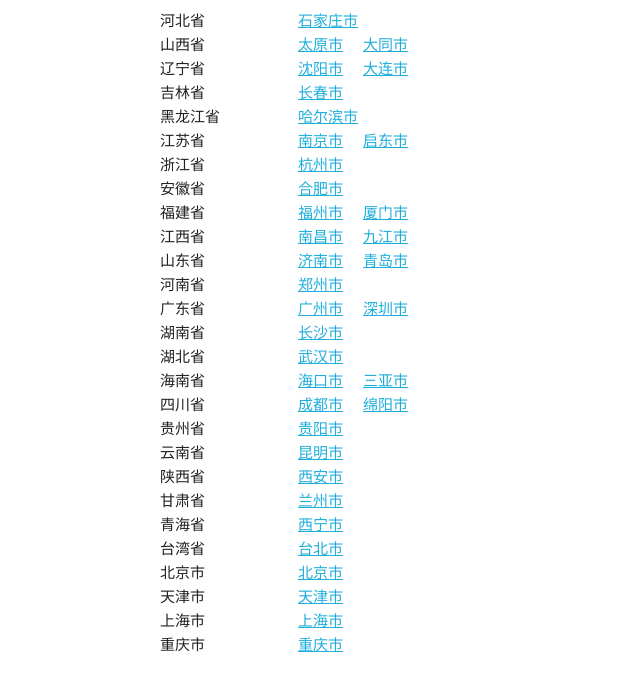
After one commit to vinkenvvt1/weather, a PHP site: page /map.html in a window 1280 px wide. The commit adds this page. Shown: the top 691 px of the page, without its empty margins (0-640 px from the left). Run offline with PHP 8.4, Linux system fonts and the light colour scheme.

Commit message:
Add files via upload

```diff
--- a/index.php
+++ b/index.php
@@ -11,8 +11,7 @@ img {width:36px;}
 </head>
 <body>
   <div class="container">
-  <a class="button" href="?citycode=101190507">启东</a>
-  <a class="button" href="?citycode=101010100">北京</a>
+  <a class="button" href="map.html">选择城市</a>
   <a class="button" style="float:right" href="citycode_all.json">城市代码</a>
   <br>
 <?php date_default_timezone_set("Asia/Shanghai"); ?>
--- /dev/null
+++ b/map.html
@@ -0,0 +1,69 @@
+<!doctype html>
+<html>
+<head>
+<meta charset="utf-8">
+<link rel="stylesheet" href="skeleton.css">
+<style>
+.columns {margin-left:0;}
+.columns a {margin:0 10px;}
+</style>
+</head>
+<body>
+<div class="container">
+  <div class="two columns">河北省</div>
+  <div class="ten columns"><a href="index.php?citycode=101090101">石家庄市</a></div>
+  <div class="two columns">山西省</div>
+  <div class="ten columns"><a href="index.php?citycode=101100101">太原市</a><a href="index.php?citycode=101100201">大同市</a></div>
+  <div class="two columns">辽宁省</div>
+  <div class="ten columns"><a href="index.php?citycode=101070101">沈阳市</a><a href="index.php?citycode=101070201">大连市</a></div>
+  <div class="two columns">吉林省</div>
+  <div class="ten columns"><a href="index.php?citycode=101060101">长春市</a></div>
+  <div class="two columns">黑龙江省</div>
+  <div class="ten columns"><a href="index.php?citycode=101050101">哈尔滨市</a></div>
+  <div class="two columns">江苏省</div>
+  <div class="ten columns"><a href="index.php?citycode=101190101">南京市</a><a href="index.php?citycode=101190507">启东市</a></div>
+  <div class="two columns">浙江省</div>
+  <div class="ten columns"><a href="index.php?citycode=101210101">杭州市</a></div>
+  <div class="two columns">安徽省</div>
+  <div class="ten columns"><a href="index.php?citycode=101220101">合肥市</a></div>
+  <div class="two columns">福建省</div>
+  <div class="ten columns"><a href="index.php?citycode=101230101">福州市</a><a href="index.php?citycode=101230201">厦门市</a></div>
+  <div class="two columns">江西省</div>
+  <div class="ten columns"><a href="index.php?citycode=101240101">南昌市</a><a href="index.php?citycode=101240201">九江市</a></div>
+  <div class="two columns">山东省</div>
+  <div class="ten columns"><a href="index.php?citycode=101120101">济南市</a><a href="index.php?citycode=101120201">青岛市</a></div>
+  <div class="two columns">河南省</div>
+  <div class="ten columns"><a href="index.php?citycode=101180101">郑州市</a></div>
+  <div class="two columns">广东省</div>
+  <div class="ten columns"><a href="index.php?citycode=101280101">广州市</a><a href="index.php?citycode=101280601">深圳市</a></div>
+  <div class="two columns">湖南省</div>
+  <div class="ten columns"><a href="index.php?citycode=101250101">长沙市</a></div>
+  <div class="two columns">湖北省</div>
+  <div class="ten columns"><a href="index.php?citycode=101200101">武汉市</a></div>
+  <div class="two columns">海南省</div>
+  <div class="ten columns"><a href="index.php?citycode=101310101">海口市</a><a href="index.php?citycode=101310201">三亚市</a></div>
+  <div class="two columns">四川省</div>
+  <div class="ten columns"><a href="index.php?citycode=101270101">成都市</a><a href="index.php?citycode=101270401">绵阳市</a></div>
+  <div class="two columns">贵州省</div>
+  <div class="ten columns"><a href="index.php?citycode=101260101">贵阳市</a></div>
+  <div class="two columns">云南省</div>
+  <div class="ten columns"><a href="index.php?citycode=101290101">昆明市</a></div>
+  <div class="two columns">陕西省</div>
+  <div class="ten columns"><a href="index.php?citycode=101110101">西安市</a></div>
+  <div class="two columns">甘肃省</div>
+  <div class="ten columns"><a href="index.php?citycode=101160101">兰州市</a></div>
+  <div class="two columns">青海省</div>
+  <div class="ten columns"><a href="index.php?citycode=101150101">西宁市</a></div>
+  <div class="two columns">台湾省</div>
+  <div class="ten columns"><a href="index.php?citycode=101340101">台北市</a></div>
+  <div class="two columns">北京市</div>
+  <div class="ten columns"><a href="index.php?citycode=101010100">北京市</a></div>
+  <div class="two columns">天津市</div>
+  <div class="ten columns"><a href="index.php?citycode=101030100">天津市</a></div>
+  <div class="two columns">上海市</div>
+  <div class="ten columns"><a href="index.php?citycode=101020100">上海市</a></div>
+  <div class="two columns">重庆市</div>
+  <div class="ten columns"><a href="index.php?citycode=101040100">重庆市</a></div>
+</div>
+</body>
+</html>
```
